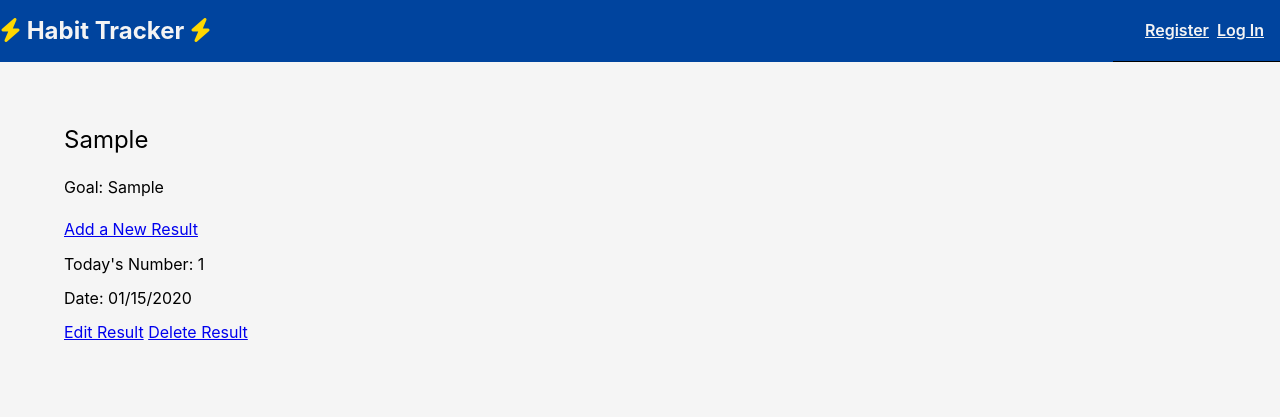
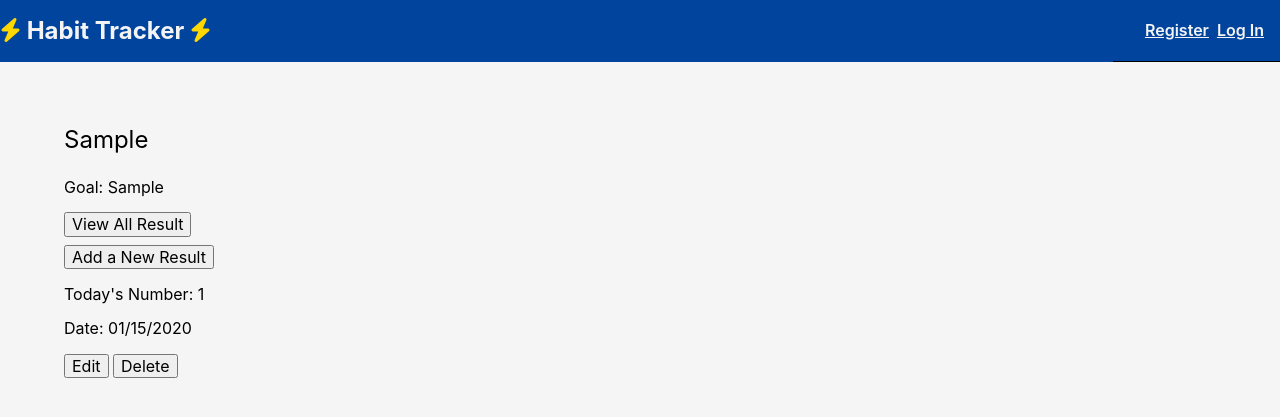
Before and after one commit to Momentum-Team-11/django-habit-tracker-Tedfulk, a Django app: page /habit/1/ in a window 1280 px wide. Shown: the top 417 px of the page. Run offline with Django 4.2, Linux system fonts and the light colour scheme; tables that the repository leaves empty hold one stand-in row (values such as "Sample post"); parts of the project's set-up code (start-up, migrations or seed data) failed here and were passed over; some libraries are stand-ins or nearby versions.

Commit message:
result page up need to be able to add previous days result

```diff
--- a/habit/views.py
+++ b/habit/views.py
@@ -2,6 +2,7 @@ from django.shortcuts import render, redirect, get_object_or_404, reverse
 from django.contrib.auth.decorators import login_required, user_passes_test
 from habit.models import Habit, Result, User
 from .forms import HabitForm, ResultForm
+from django.contrib import messages
 
 
 def login(request):
@@ -24,6 +25,14 @@ def habit_detail(request, pk):
                   )
 
 
+def result_detail(request, pk):
+    habit = get_object_or_404(Habit, pk=pk)
+    results = Result.objects.all().filter(habit_record_id=habit.id)
+    form = HabitForm()
+    return render(request, "habit/result_detail.html", {"habit": habit, "results": results, "form": form}
+                  )
+
+
 @login_required
 def add_habit(request):
     user = get_object_or_404(User)
@@ -33,7 +42,6 @@ def add_habit(request):
             habit = form.save(commit=False)
             habit.user_id = user.id
             habit.save()
-
             return redirect("home")
     else:
         form = HabitForm()
@@ -76,6 +84,7 @@ def add_result(request, pk):
             result = form.save(commit=False)
             result.habit_record_id = habit.id
             result.save()
+            # messages.success(request, "Result added!")
             return redirect(to='habit_detail', pk=habit.pk)
 
     return render(request, "habit/add_result.html", {"form": form, "habit": habit})
@@ -107,9 +116,9 @@ def delete_result(request, result_pk):
         result.delete()
         return redirect(to='habit_detail', pk=habit_pk)
     return render(request, "habit/delete_result.html", {"result": result})
-#issue with the user_id being null
 
 
+# my message not working in add_result??
 # TODO update result to habit (post and save to database)
 # TODO annotate() could help me get the number or of boolean values for results completed.
 # TODO display the days that the goal was met.
--- a/habit_tracker/urls.py
+++ b/habit_tracker/urls.py
@@ -23,6 +23,7 @@ urlpatterns = [
     path('', habit_views.login, name='login'),
     path('habit/', habit_views.home, name='home'),
     path('habit/<int:pk>/', habit_views.habit_detail, name='habit_detail'),
+    path('habit/<int:pk>/result_list', habit_views.result_detail, name='result_detail'),
     path('habit/add_habit/', habit_views.add_habit, name='add_habit'),
     path('habit/<int:pk>/edit/', habit_views.edit_habit,
          name='edit_habit'),
--- a/templates/habit/add_result.html
+++ b/templates/habit/add_result.html
@@ -8,6 +8,7 @@
   {{ form.as_p }}
   <div>
    <button type="submit">Add Result</button>
+   <button><a href="{% url 'habit_detail' pk=habit.pk %}" class="black no-underline">Back to Habit</a></button>
   </div>
  </form>
 </div>
--- a/templates/habit/habit_detail.html
+++ b/templates/habit/habit_detail.html
@@ -5,16 +5,17 @@
 
 
 <div class="pb2">
-  <p class="f3">{{ habit.habit }} </p>
+  <p class="f3">{{ habit.habit.title }} </p>
   <p>Goal: {{ habit.goal }} </p>
+  <button><a href={% url 'result_detail' habit.pk %} class="black no-underline">View All Result</a></button>
 </div>
-<a href={% url 'add_result' habit.pk %}>Add a New Result</a>
+<button><a href={% url 'add_result' habit.pk %} class="black no-underline">Add a New Result</a></button>
 
 {% for result in results %}
   <p>Today's Number: {{ result.daily_record }} </p>
   <p>Date: {{ result.update_date|date:"m/d/Y" }} </p>
- <a href={% url 'edit_result'  pk=result.pk %}>Edit Result</a>
- <a href={% url 'delete_result' result_pk=result.pk %}>Delete Result</a>
+ <button><a href={% url 'edit_result'  pk=result.pk %} class="black no-underline">Edit </a></button>
+ <button><a href={% url 'delete_result' result_pk=result.pk %} class="black no-underline">Delete </a></button>
 
  {% endfor %}
 
```
Also changed, not shown: templates/habit/result_detail.html (added, +25 -0 lines).
